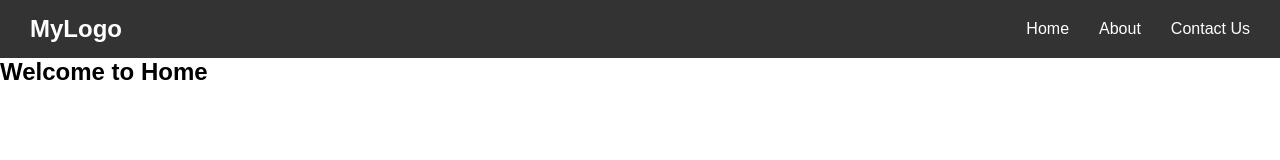
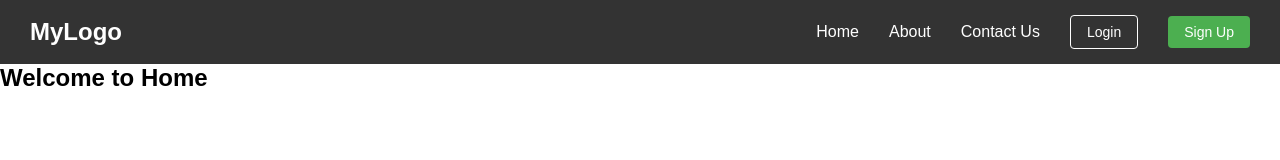
Before and after one commit to imkhushank-commits/Git_Version_Controle, a plain HTML site: page index.html in a window 1280 px wide. Drawn offline with Linux system fonts and the light colour scheme.

Commit message:
Second commit

```diff
--- a/index.html
+++ b/index.html
@@ -33,6 +33,7 @@
             list-style: none;
             display: flex;
             gap: 30px;
+            align-items: center;
         }
 
         nav ul li a {
@@ -45,6 +46,35 @@
         nav ul li a:hover {
             color: #4CAF50;
         }
+
+        .btn-login, .btn-signup {
+            padding: 8px 16px;
+            border: none;
+            border-radius: 4px;
+            cursor: pointer;
+            font-size: 14px;
+            transition: 0.3s;
+        }
+
+        .btn-login {
+            background-color: transparent;
+            color: #fff;
+            border: 1px solid #fff;
+        }
+
+        .btn-login:hover {
+            background-color: #fff;
+            color: #333;
+        }
+
+        .btn-signup {
+            background-color: #4CAF50;
+            color: #fff;
+        }
+
+        .btn-signup:hover {
+            background-color: #45a049;
+        }
     </style>
 </head>
 <body>
@@ -54,6 +84,8 @@
             <li><a href="#home">Home</a></li>
             <li><a href="#about">About</a></li>
             <li><a href="#contact">Contact Us</a></li>
+            <li><button class="btn-login">Login</button></li>
+            <li><button class="btn-signup">Sign Up</button></li>
         </ul>
     </nav>
 
```
